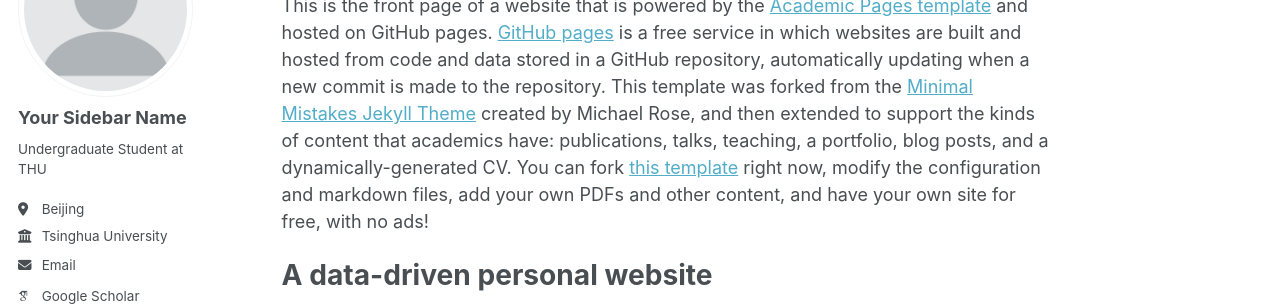
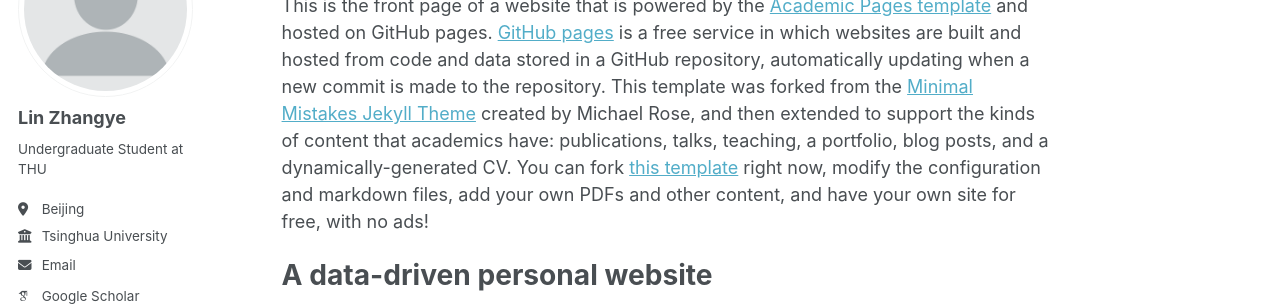
Before and after one commit to lin-zy23/lin-zy23.github.io, a Jekyll site: the page built from _pages/about.md, in a window 1280 px wide. Shown: the part 184-490 px from the top of the page. Built offline with Jekyll 4.4.1, drawn with Linux system fonts in a browser that asks for light colours; some web fonts are replaced.

Commit message:
version1

```diff
--- a/_config.yml
+++ b/_config.yml
@@ -22,7 +22,7 @@ repository               : "lin-zy23/lin-zy23.github.io"
 author:
   # Biographic information
   avatar           : "profile.png"
-  name             : "Your Sidebar Name"
+  name             : "Lin Zhangye"
   pronouns         : # example: "she/her"
   bio              : "Undergraduate Student at THU"
   location         : "Beijing"
```
